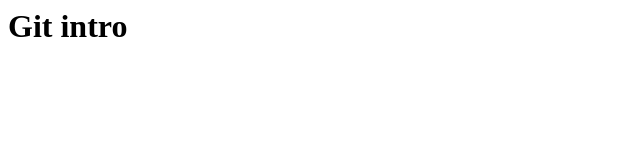
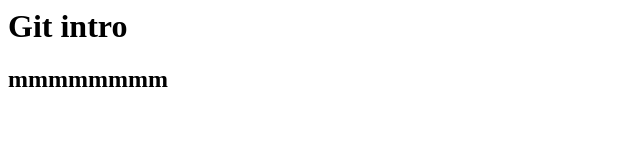
Before and after one commit to Michila0/git-intro, a plain HTML site: page index.html in a window 1280 px wide. Shown: the whole page, without its empty margins (0-640 px from the left). Drawn offline with Linux system fonts and the light colour scheme.

Commit message:
recreat web structuer

```diff
--- a/index.html
+++ b/index.html
@@ -4,5 +4,6 @@
     </head>
     <body>
         <h1>Git intro</h1>
+        <h2>mmmmmmmm</h2>
     </body>
 </html>
```
